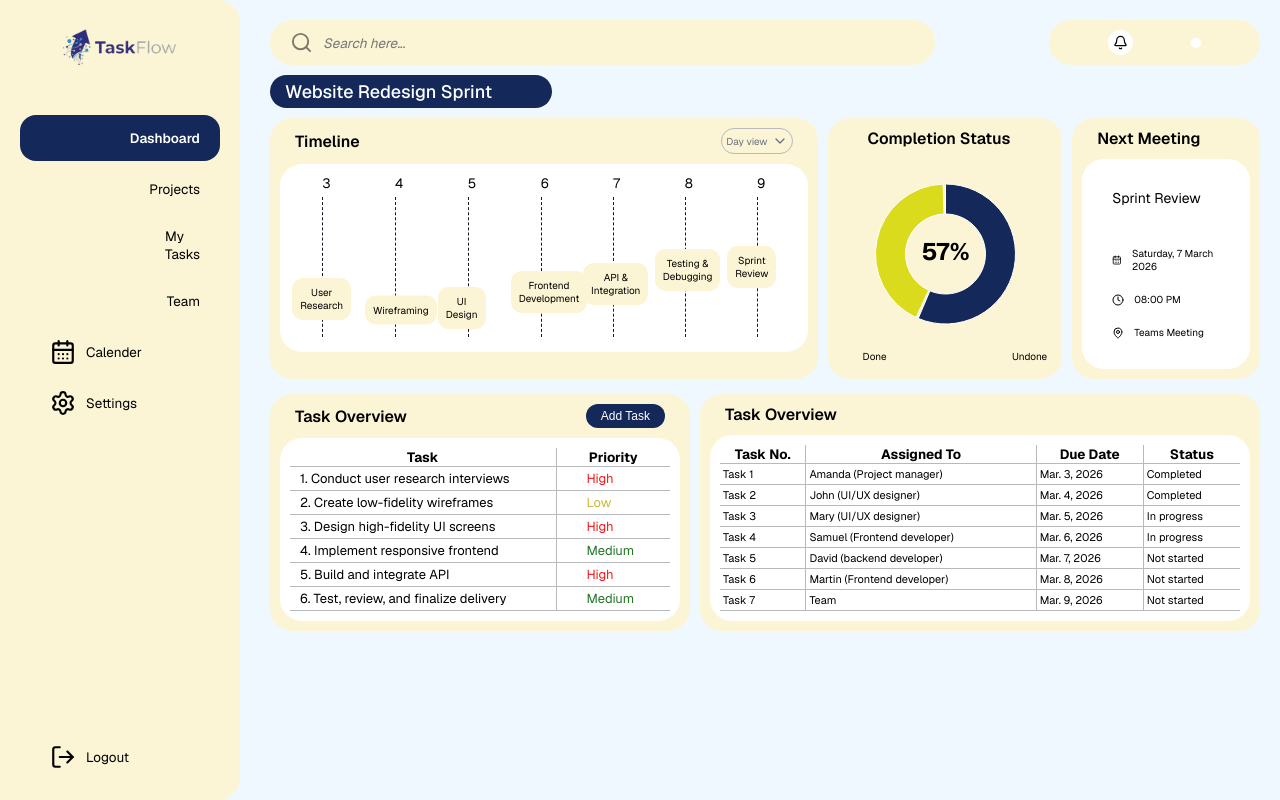
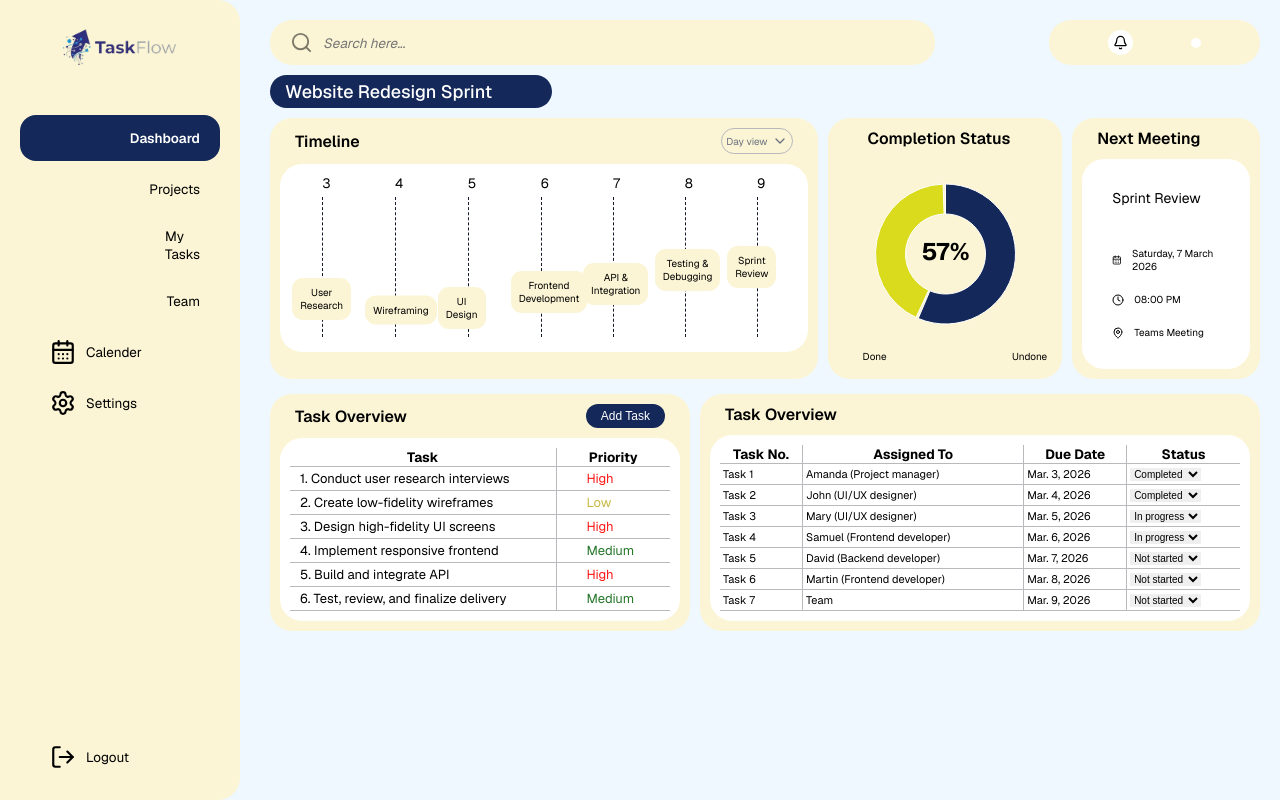
Before and after one commit to sammysplendor/TaskFlow, a React (Vite) app: page / in a window 1280 px wide. Built offline with nearby package versions, Linux system fonts and the light colour scheme; some icons are missing.

Commit message:
Create tasks status options and logout logic

```diff
--- a/src/components/sidebar/Sidebar.jsx
+++ b/src/components/sidebar/Sidebar.jsx
@@ -2,8 +2,18 @@ import style from "./Sidebar.module.css";
 import logo from "../../assets/images/TaskFlow_logo_1.png";
 import { Tachometer, WorkflowAlt, Task, Community } from "@boxicons/react";
 import { LogOut, CalendarDays, Settings } from "lucide-react";
+import { useNavigate } from "react-router-dom";
 
 const Sidebar = () => {
+  // =============== LOGOUT LOGIC =============== //
+  let navigate = useNavigate();
+
+  const handleLogout = () => {
+    localStorage.removeItem("user");
+
+    navigate("/");
+  };
+
   return (
     <aside>
       <div>
@@ -39,7 +49,7 @@ const Sidebar = () => {
       </div>
 
       <div className={style.sidebarFooter}>
-        <span>
+        <span onClick={handleLogout}>
           <LogOut className={style.icon} /> Logout
         </span>
       </div>
--- a/src/data/mockData.js
+++ b/src/data/mockData.js
@@ -83,7 +83,7 @@ export const tasks = [
     title: "API & Integration",
     date: "2026-03-07",
     status: "undone",
-    assignee: "David (backend developer)",
+    assignee: "David (Backend developer)",
     progress: "Not started",
   },
   {
@@ -142,6 +142,8 @@ export const taskOverview = [
   },
 ];
 
+export const progressOptions = ["Not started", "In progress", "Completed"];
+
 // ========== MEETING DATA ========== //
 export const nextMeeting = {
   datetime: "2026-03-07T20:00:00Z",
--- a/src/pages/dashboard/Dashboard.jsx
+++ b/src/pages/dashboard/Dashboard.jsx
@@ -15,6 +15,7 @@ import {
   tasks,
   nextMeeting,
   taskOverview,
+  progressOptions,
 } from "../../data/mockData";
 import { useState } from "react";
 import { ResponsiveContainer, PieChart, Pie, Cell } from "recharts";
@@ -73,6 +74,16 @@ const Dashboard = () => {
     const month = date.toLocaleString("en-NG", { month: "short" }) + ".";
 
     return `${month} ${date.getDate()}, ${date.getFullYear()}`;
+  };
+
+  const [taskState, setTaskState] = useState(tasks);
+
+  const handleProgressChange = (id, newProgress) => {
+    setTaskState((prevTasks) =>
+      prevTasks.map((task) =>
+        task.id === id ? { ...task, progress: newProgress } : task,
+      ),
+    );
   };
 
   return (
@@ -303,12 +314,25 @@ const Dashboard = () => {
                     </tr>
                   </thead>
                   <tbody>
-                    {tasks.map((task) => (
+                    {taskState.map((task) => (
                       <tr key={task.id} className={style.smallTxt}>
                         <td>Task {task.id}</td>
                         <td>{task.assignee}</td>
                         <td>{dueDate(task.date)}</td>
-                        <td>{task.progress}</td>
+                        <td>
+                          <select
+                            value={task.progress}
+                            onChange={(e) =>
+                              handleProgressChange(task.id, e.target.value)
+                            }
+                          >
+                            {progressOptions.map((option) => (
+                              <option value={option} key={option}>
+                                {option}
+                              </option>
+                            ))}
+                          </select>
+                        </td>
                       </tr>
                     ))}
                   </tbody>
--- a/src/pages/dashboard/Dashboard.module.css
+++ b/src/pages/dashboard/Dashboard.module.css
@@ -337,3 +337,12 @@ tbody td {
 .smallTxt {
   font-size: 1.1rem;
 }
+
+select {
+  font-size: 1rem;
+  border: none;
+}
+
+option {
+  font-size: 1rem;
+}
```
